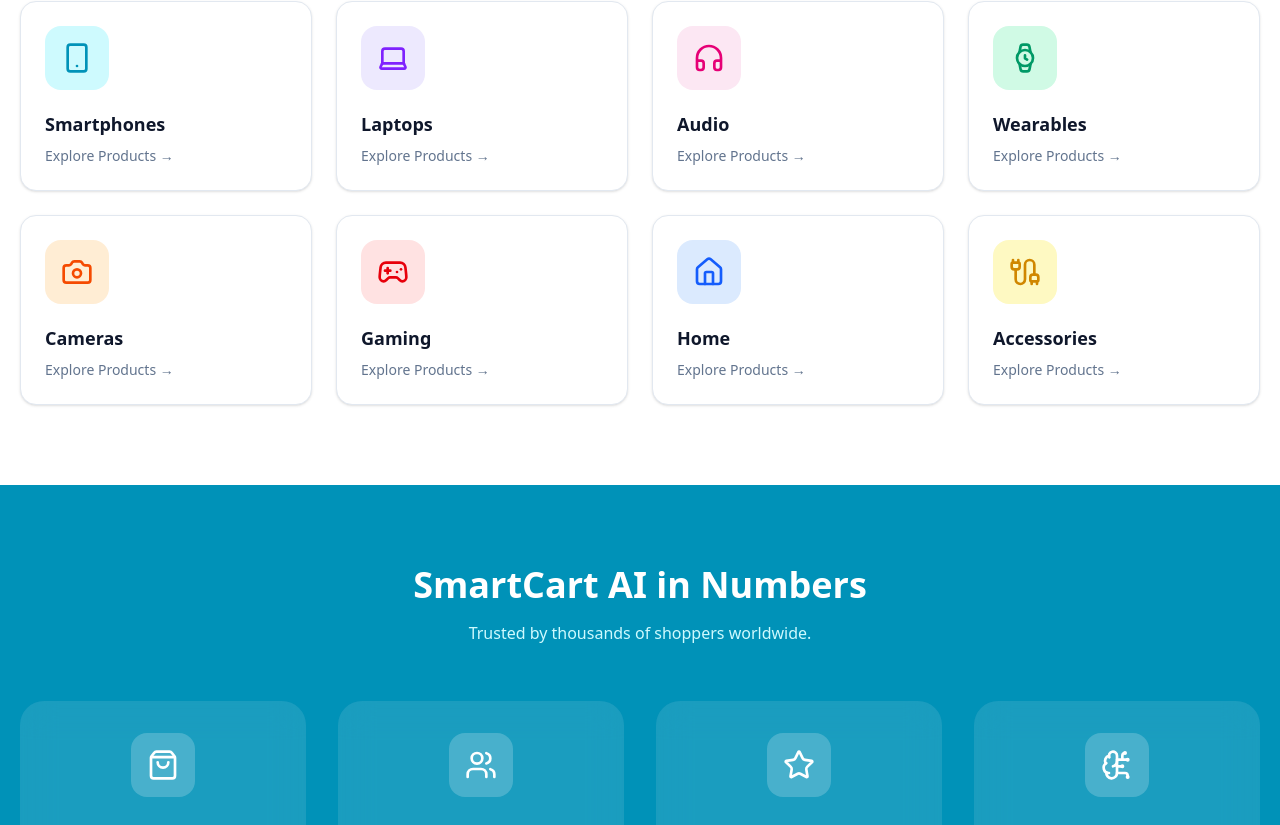
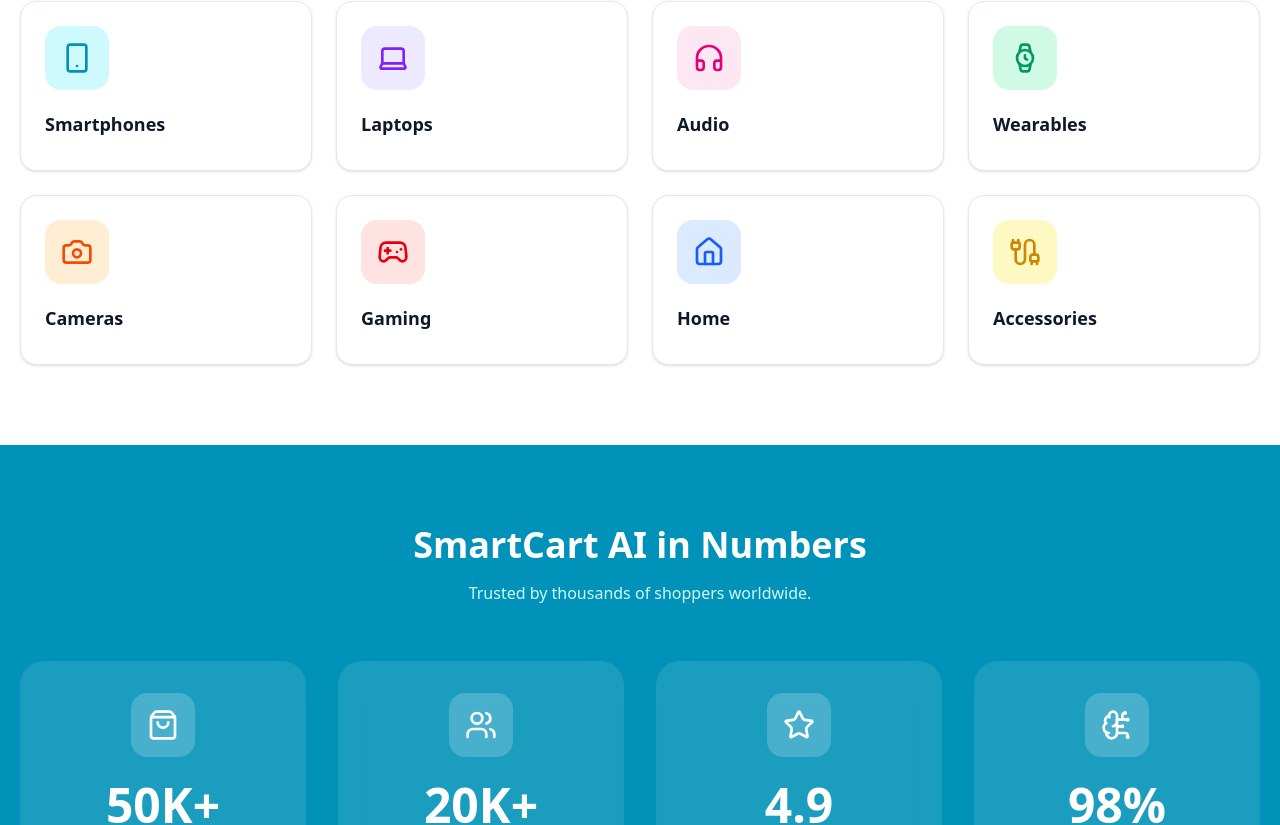
Before and after one commit to hasina-code/smartcart-ai-client, a Next.js app: page / in a window 1280 px wide. Shown: the part 2856-3681 px from the top of the page. Built offline with nearby package versions, Linux system fonts and the light colour scheme; no server answers.

Commit message:
update CallToAction with light/dark mode support and refined styling

```diff
--- a/src/components/home/CallToAction.tsx
+++ b/src/components/home/CallToAction.tsx
@@ -6,9 +6,9 @@
 
 export default function CallToAction() {
   return (
-    // ডার্ক গ্রেডিয়েন্ট ব্যবহার করা হয়েছে যাতে উপরের নিউজলেটার সেকশন থেকে আলাদা দেখায়
+
     <section className="relative py-24 bg-white dark:bg-slate-950 overflow-hidden transition-colors duration-300">
-      {/* ব্যাকগ্রাউন্ডে একটি মৃদু গ্লো ইফেক্ট */}
+
       <div className="absolute inset-0 bg-gradient-to-b from-cyan-900/20 to-transparent"></div>
 
       <div className="relative mx-auto max-w-5xl px-5 text-center">
@@ -50,7 +50,7 @@
               href="/register"
               className="rounded-2xl border-2 border-slate-700 bg-slate-900 px-8 py-4 font-semibold text-white transition hover:border-cyan-500 hover:text-cyan-400"
             >
-              Get Started Free
+              {/* Get Started Free */}
             </Link>
           </div>
         </motion.div>
--- a/src/components/home/Categories.tsx
+++ b/src/components/home/Categories.tsx
@@ -107,7 +107,7 @@
                 </h3>
 
                 <p className="mt-2 text-sm text-slate-500 dark:text-slate-400">
-                  Explore Products →
+                  {/* Explore Products → */}
                 </p>
               </Link>
             </motion.div>
```
